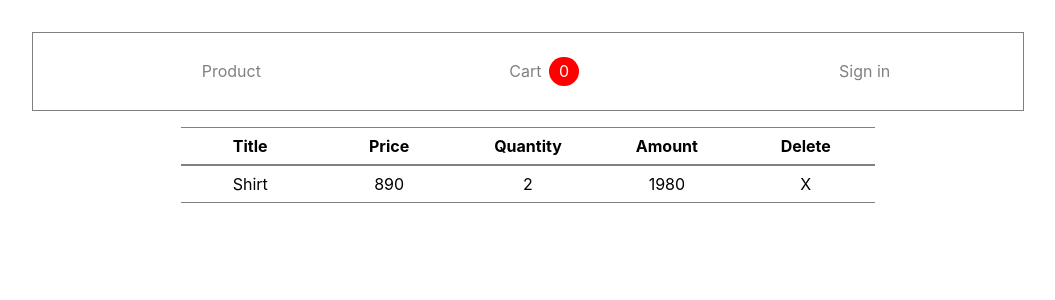
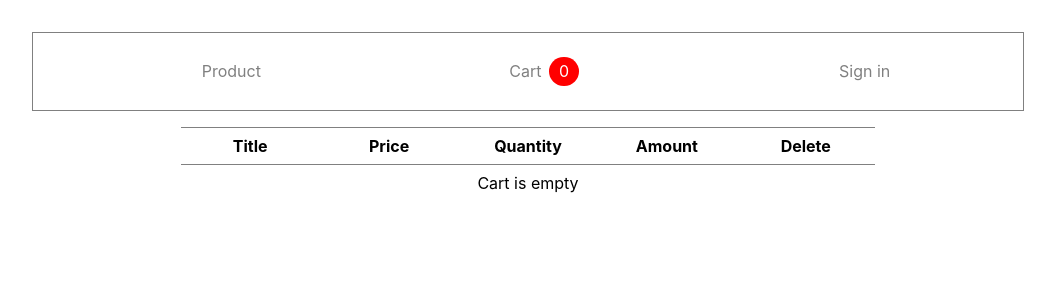
Before and after one commit to keemmer/reacr-redux-getstart-basic, a React (Create React App) app: page /cart in a window 1280 px wide. Shown: the top 300 px of the page, without its empty margins (112-1167 px from the left). Built offline with nearby package versions, Linux system fonts and the light colour scheme.

Commit message:
add redux toolkit cart

```diff
--- a/package.json
+++ b/package.json
@@ -3,11 +3,13 @@
   "version": "0.1.0",
   "private": true,
   "dependencies": {
+    "@reduxjs/toolkit": "^1.8.1",
     "@testing-library/jest-dom": "^5.16.4",
     "@testing-library/react": "^13.2.0",
     "@testing-library/user-event": "^13.5.0",
     "react": "^18.1.0",
     "react-dom": "^18.1.0",
+    "react-redux": "^8.0.1",
     "react-router-dom": "^6.3.0",
     "react-scripts": "5.0.1",
     "web-vitals": "^2.1.4"
--- a/src/App.css
+++ b/src/App.css
@@ -102,7 +102,7 @@ button {
   border: none;
   border-radius: 4px;
   padding: 0.8rem;
-
+  cursor: pointer;
 }
 
 .form {
--- a/src/App.js
+++ b/src/App.js
@@ -1,7 +1,7 @@
 import { Routes, Route } from 'react-router-dom'
 import './App.css';
 import Nav from './components/Nav';
-import CardPage from './pages/CardPage';
+import CartPage from './pages/CartPage';
 import ProductPage from './pages/ProductPage';
 import SignInPage from './pages/SignInPage';
 
@@ -12,7 +12,7 @@ function App() {
       <Nav />
       <Routes>
         <Route path="/product" element={<ProductPage />} />
-        <Route path="/cart" element={<CardPage />} />
+        <Route path="/cart" element={<CartPage />} />
         <Route path="/signin" element={<SignInPage />} />
 
       </Routes>
--- a/src/components/Item.js
+++ b/src/components/Item.js
@@ -1,11 +1,14 @@
 import React from 'react'
+import { useDispatch } from 'react-redux'
+import { addToCart } from '../slices/cartSlice'
 
-const Item = ({product}) => {
+const Item = ({ product }) => {
+  const dispatch = useDispatch()
   return (
     <div className='product'>
-        <h4> {product.title}</h4>
-        <p>{product.price}</p>
-        <button>Add To Cart</button>
+      <h4> {product.title}</h4>
+      <p>{product.price}</p>
+      <button onClick={() => dispatch(addToCart({ ...product, quantity: 1 }))}>Add To Cart</button>
     </div>
   )
 }
--- a/src/components/Nav.js
+++ b/src/components/Nav.js
@@ -1,7 +1,9 @@
 import React from 'react'
 import { Link } from 'react-router-dom'
+import { useSelector } from 'react-redux'
 
 const Nav = () => {
+    const carts = useSelector(state => state.cart)
     return (
         <header className="head">
 
@@ -10,7 +12,9 @@ const Nav = () => {
                     <Link to="/product">Product</Link>
                 </li>
                 <li className="nav-list" >
-                    <Link to="/cart">Cart<span className="cart-num">0</span></Link>
+                    <Link to="/cart">
+                        Cart<span className="cart-num">{carts.reduce((sum, item) => sum + item.quantity, 0)} </span>
+                    </Link>
                 </li>
                 <li className="nav-list" >
                     <Link to="/signin">Sign in</Link>
--- a/src/index.js
+++ b/src/index.js
@@ -1,16 +1,30 @@
 import React from 'react';
 import ReactDOM from 'react-dom/client';
 import { BrowserRouter } from 'react-router-dom';
+import { Provider } from 'react-redux'
+import { configureStore } from '@reduxjs/toolkit'
+
+import cartReducer from './slices/cartSlice'
+
 import './index.css';
 import App from './App';
 import reportWebVitals from './reportWebVitals';
 
+
+const store = configureStore({
+  reducer: {
+    cart: cartReducer
+  },
+})
+
 const root = ReactDOM.createRoot(document.getElementById('root'));
 root.render(
   <React.StrictMode>
-    <BrowserRouter>
-      <App />
-    </BrowserRouter>
+    <Provider store={store} >
+      <BrowserRouter>
+        <App />
+      </BrowserRouter>
+    </Provider>
   </React.StrictMode>
 );
 
--- a/src/pages/CardPage.js
+++ /dev/null
@@ -1,24 +0,0 @@
-import React from 'react'
-
-const CardPage = () => {
-  return (
-    <div className="cart">
-        <div className="cart-body">
-            <h4>Title</h4>
-            <h4>Price</h4>
-            <h4>Quantity</h4>
-            <h4>Amount</h4>
-            <h4>Delete</h4>
-        </div>
-        <div className="cart-body">
-            <p>Shirt</p>
-            <p>890</p>
-            <p>2</p>
-            <p>1980</p>
-            <p style={{cursor: "pointer"}}>X</p>
-        </div>
-    </div>
-  )
-}
-
-export default CardPage
--- /dev/null
+++ b/src/pages/CartPage.js
@@ -0,0 +1,37 @@
+import React from 'react'
+import { useSelector, useDispatch } from 'react-redux'
+import { deleteCart } from '../slices/cartSlice'
+
+const CartPage = () => {
+  const dispatch = useDispatch()
+  const carts = useSelector((state) => state.cart)
+
+  return (
+    <div className="cart">
+      <div className="cart-body">
+        <h4>Title</h4>
+        <h4>Price</h4>
+        <h4>Quantity</h4>
+        <h4>Amount</h4>
+        <h4>Delete</h4>
+      </div>
+      {
+        carts.length > 0 ? (
+          carts.map(cart =>
+            <div key={cart.id} className="cart-body">
+              <p>{cart.title}</p>
+              <p>{cart.price}</p>
+              <p>{cart.quantity}</p>
+              <p>{cart.price * cart.quantity}</p>
+              <p style={{ cursor: "pointer" }} onClick={() => dispatch(deleteCart(cart.id))}>X</p>
+            </div>
+          )
+        ) : (
+          <p>Cart is empty</p>
+        )
+      }
+    </div>
+  )
+}
+
+export default CartPage
--- /dev/null
+++ b/src/slices/cartSlice.js
@@ -0,0 +1,26 @@
+import { createSlice } from '@reduxjs/toolkit'
+
+const initialState = []
+
+const cartSlice = createSlice({
+    name: 'cart',
+    initialState,
+    reducers: {
+        addToCart: (state, action) => {
+
+            const foundItem = state.find(item => item.id === action.payload.id)
+            if (!foundItem) {
+                state.push(action.payload)
+            } else {
+                return state.map(item => ({
+                    ...item,
+                    quantity: item.id === foundItem.id ? item.quantity + 1 : item.quantity
+                }))
+            }
+        },
+        deleteCart: (state, action) => state.filter(item => item.id !== action.payload),
+    }
+})
+
+export const { addToCart,deleteCart } = cartSlice.actions
+export default cartSlice.reducer
```
Also changed, not shown: 1 other file (tests, documents, lock files or other folders).
